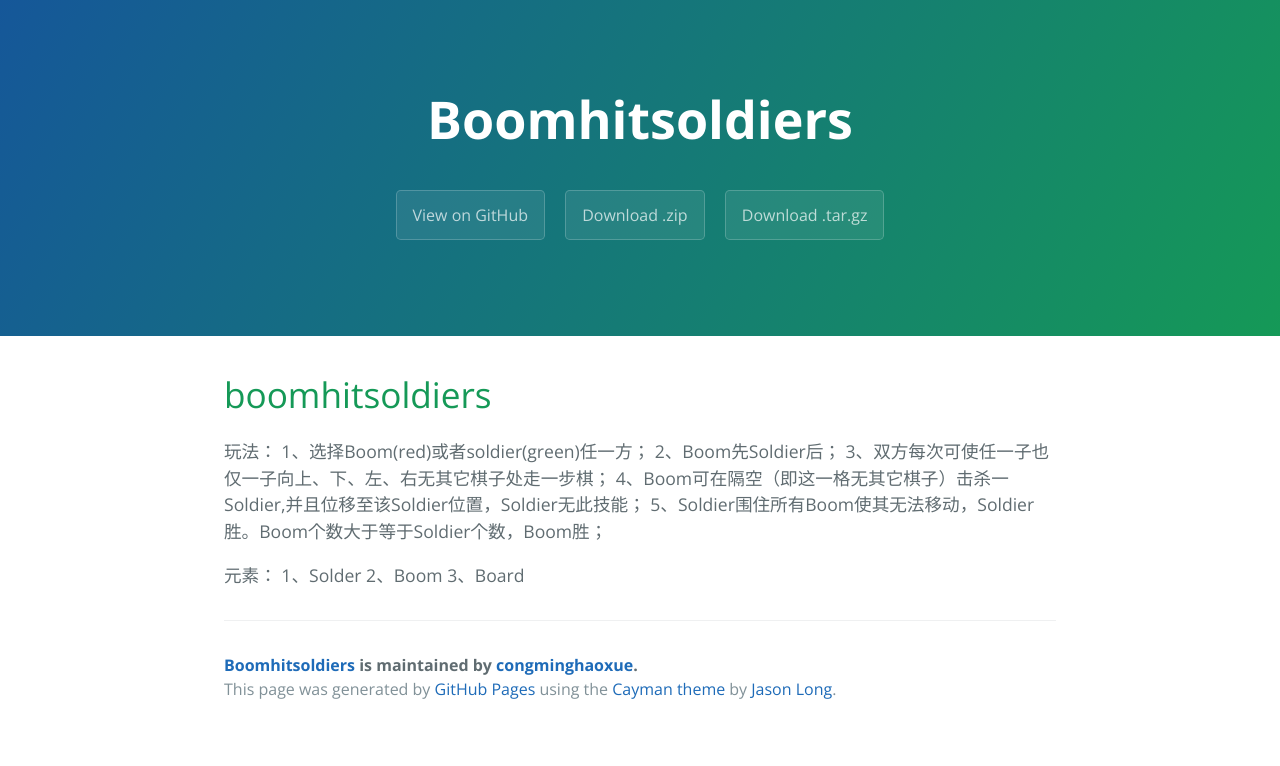
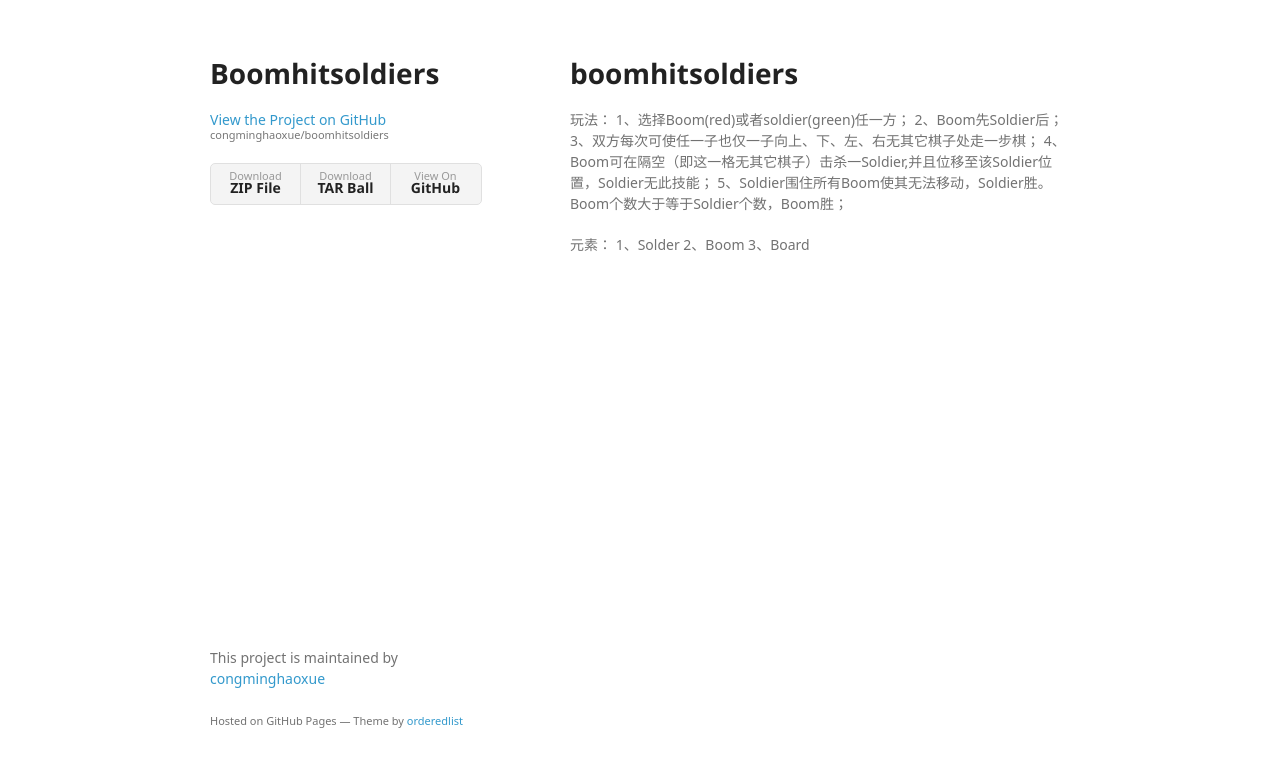
Before and after one commit to riiy/boomhitsoldiers, a plain HTML site: page index.html in a window 1280 px wide. Drawn offline with nearby package versions, Linux system fonts and the light colour scheme; a web font is replaced by a local one.

Commit message:
Create master branch via GitHub

```diff
--- a/index.html
+++ b/index.html
@@ -1,25 +1,34 @@
-<!DOCTYPE html>
-<html lang="en-us">
+<!doctype html>
+<html>
   <head>
-    <meta charset="UTF-8">
+    <meta charset="utf-8">
+    <meta http-equiv="X-UA-Compatible" content="chrome=1">
     <title>Boomhitsoldiers by congminghaoxue</title>
-    <meta name="viewport" content="width=device-width, initial-scale=1">
-    <link rel="stylesheet" type="text/css" href="stylesheets/normalize.css" media="screen">
-    <link href='https://fonts.googleapis.com/css?family=Open+Sans:400,700' rel='stylesheet' type='text/css'>
-    <link rel="stylesheet" type="text/css" href="stylesheets/stylesheet.css" media="screen">
-    <link rel="stylesheet" type="text/css" href="stylesheets/github-light.css" media="screen">
+
+    <link rel="stylesheet" href="stylesheets/styles.css">
+    <link rel="stylesheet" href="stylesheets/github-light.css">
+    <meta name="viewport" content="width=device-width">
+    <!--[if lt IE 9]>
+    <script src="//html5shiv.googlecode.com/svn/trunk/html5.js"></script>
+    <![endif]-->
   </head>
   <body>
-    <section class="page-header">
-      <h1 class="project-name">Boomhitsoldiers</h1>
-      <h2 class="project-tagline"></h2>
-      <a href="https://github.com/congminghaoxue/boomhitsoldiers" class="btn">View on GitHub</a>
-      <a href="https://github.com/congminghaoxue/boomhitsoldiers/zipball/master" class="btn">Download .zip</a>
-      <a href="https://github.com/congminghaoxue/boomhitsoldiers/tarball/master" class="btn">Download .tar.gz</a>
-    </section>
+    <div class="wrapper">
+      <header>
+        <h1>Boomhitsoldiers</h1>
+        <p></p>
 
-    <section class="main-content">
-      <h1>
+        <p class="view"><a href="https://github.com/congminghaoxue/boomhitsoldiers">View the Project on GitHub <small>congminghaoxue/boomhitsoldiers</small></a></p>
+
+
+        <ul>
+          <li><a href="https://github.com/congminghaoxue/boomhitsoldiers/zipball/master">Download <strong>ZIP File</strong></a></li>
+          <li><a href="https://github.com/congminghaoxue/boomhitsoldiers/tarball/master">Download <strong>TAR Ball</strong></a></li>
+          <li><a href="https://github.com/congminghaoxue/boomhitsoldiers">View On <strong>GitHub</strong></a></li>
+        </ul>
+      </header>
+      <section>
+        <h1>
 <a id="boomhitsoldiers" class="anchor" href="#boomhitsoldiers" aria-hidden="true"><span aria-hidden="true" class="octicon octicon-link"></span></a>boomhitsoldiers</h1>
 
 <p>玩法：
@@ -33,15 +42,13 @@
 1、Solder
 2、Boom
 3、Board</p>
-
-      <footer class="site-footer">
-        <span class="site-footer-owner"><a href="https://github.com/congminghaoxue/boomhitsoldiers">Boomhitsoldiers</a> is maintained by <a href="https://github.com/congminghaoxue">congminghaoxue</a>.</span>
-
-        <span class="site-footer-credits">This page was generated by <a href="https://pages.github.com">GitHub Pages</a> using the <a href="https://github.com/jasonlong/cayman-theme">Cayman theme</a> by <a href="https://twitter.com/jasonlong">Jason Long</a>.</span>
+      </section>
+      <footer>
+        <p>This project is maintained by <a href="https://github.com/congminghaoxue">congminghaoxue</a></p>
+        <p><small>Hosted on GitHub Pages &mdash; Theme by <a href="https://github.com/orderedlist">orderedlist</a></small></p>
       </footer>
-
-    </section>
-
+    </div>
+    <script src="javascripts/scale.fix.js"></script>
 
   </body>
 </html>
```
